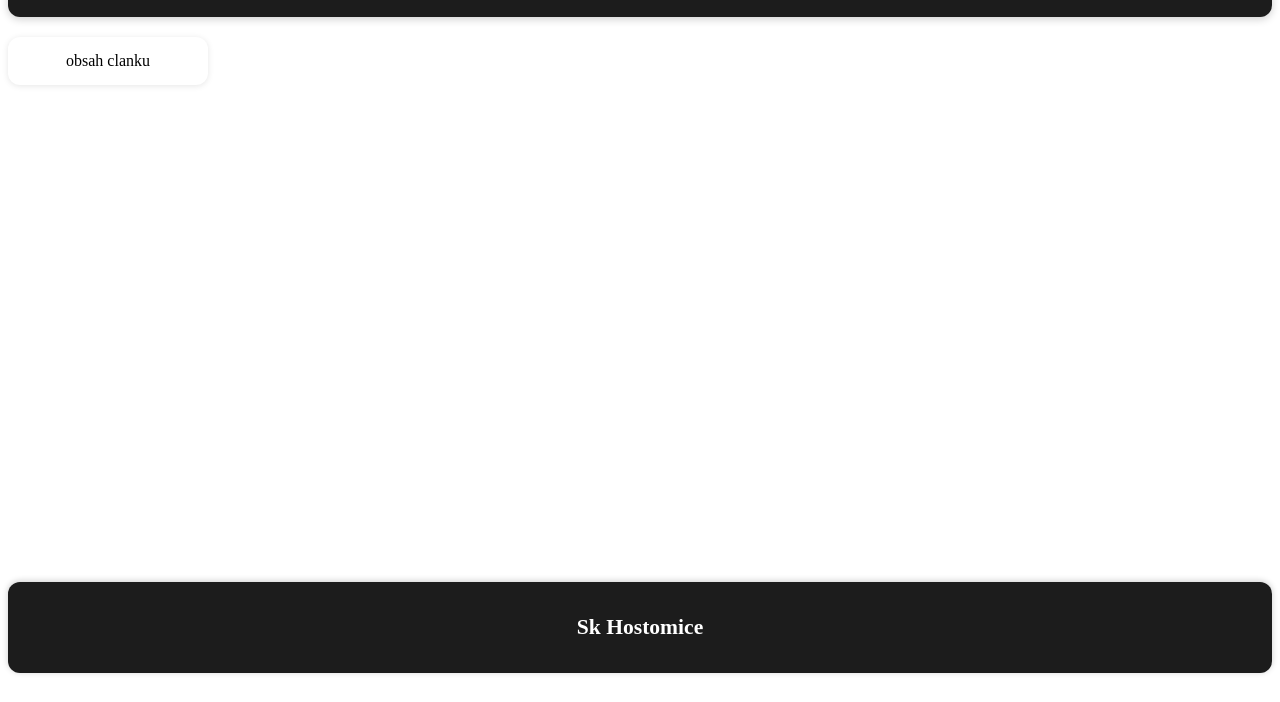
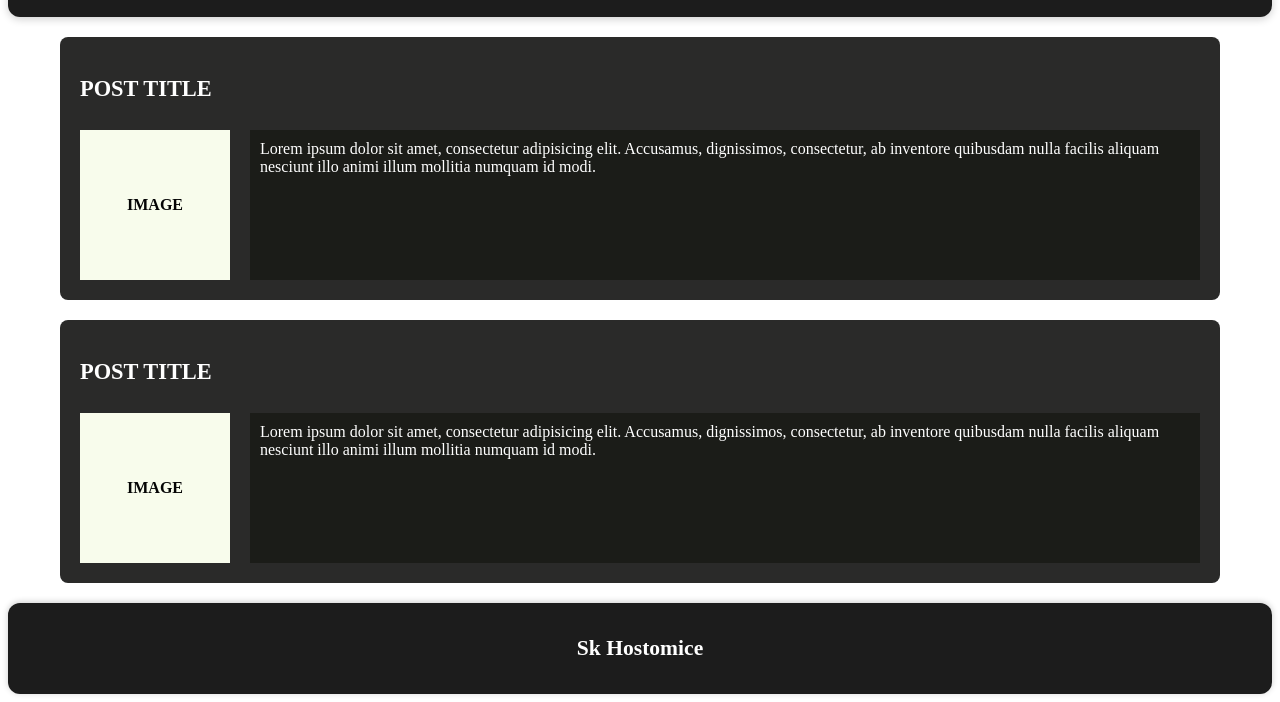
Before and after one commit to vodenkyss/WA_layout_stranky, a plain HTML site: page index2.html in a window 1280 px wide. Shown: the part 135-837 px from the top of the page. Before the commit the page ends 816 px from the top, so only its background shows below. Drawn offline with Linux system fonts and the light colour scheme.

Commit message:
final push

```diff
--- a/index2.html
+++ b/index2.html
@@ -1,11 +1,13 @@
 <!DOCTYPE html>
 <html lang="en">
+
 <head>
     <meta charset="UTF-8">
     <meta name="viewport" content="width=device-width, initial-scale=1.0">
     <title>Document</title>
     <link rel="stylesheet" href="styles2.css">
 </head>
+
 <body>
     <div class="container">
         <header class="header">
@@ -24,7 +26,30 @@
         <main>
 
             <article class="article">
-                obsah clanku
+                <div class="post">
+                    <h2 class="post-title">POST TITLE</h2>
+                    <div class="post-content">
+                        <div class="post-image">IMAGE</div>
+                        <div class="post-text">
+                            Lorem ipsum dolor sit amet, consectetur adipisicing elit. Accusamus, dignissimos,
+                            consectetur, ab inventore quibusdam nulla facilis aliquam nesciunt illo animi illum mollitia
+                            numquam id modi.
+                        </div>
+                    </div>
+                </div>
+
+                <div class="post">
+                    <h2 class="post-title">POST TITLE</h2>
+                    <div class="post-content">
+                        <div class="post-image">IMAGE</div>
+                        <div class="post-text">
+                            Lorem ipsum dolor sit amet, consectetur adipisicing elit. Accusamus, dignissimos,
+                            consectetur, ab inventore quibusdam nulla facilis aliquam nesciunt illo animi illum mollitia
+                            numquam id modi.
+                        </div>
+                    </div>
+                </div>
+
             </article>
 
 
@@ -43,4 +68,5 @@
     </div>
 
 </body>
+
 </html>
--- a/styles2.css
+++ b/styles2.css
@@ -1,16 +1,27 @@
+main{
+  grid-area: main;
+  width: 100%;
+  display: flex;
+  justify-content: center;
+}
+
+
+
+
 .logo img {
   width: 100px;
   height: 100px;
   border-radius: 50%;
 }
 
-.container{
+.container {
   display: grid;
   grid-template-areas:
     "header header"
-        "sidebar main"
+    "main main"
     "footer footer"
-        "article article";
+    "article article"
+    ;
   grid-template-columns: 200px 1fr;
   grid-template-rows: auto 1fr auto auto;
   min-height: 100vh;
@@ -18,7 +29,7 @@
 
 }
 
-.nav{
+.nav {
   background-color: #968e8e;
   padding: 10px;
   color: white;
@@ -28,7 +39,7 @@
 
 }
 
-.header{
+.header {
   grid-area: header;
   background-color: #1c1c1c;
   color: white;
@@ -37,40 +48,70 @@
   align-items: center;
   padding: 20px;
   border-radius: 12px;
-    box-shadow: 0 2px 8px rgba(0,0,0,0.2);
+  box-shadow: 0 2px 8px rgba(0, 0, 0, 0.2);
 }
 
-.article{
+.article {
   grid-area: article;
-    background-color: #ffffff;
-    padding: 15px;
-    gap: 15px;
-    border-radius: 12px;
-    box-shadow: 0 1px 6px rgba(0,0,0,0.1);
-    margin-top: 20px;
+  padding: 20px;
+  display: flex;
+  flex-direction: column;
+  gap: 20px;
   width: 100%;
   box-sizing: border-box;
+  align-items: stretch;
+  max-width: 1200px;
+}
 
+.post {
+  background-color: #2a2a29;
+  padding: 20px;
   display: flex;
   flex-direction: column;
+  gap: 10px;
+  width: 100%;
+  box-sizing: border-box;
+  border-radius: 8px;
+}
+
+.post-title {
+  color: white;
+  font-weight: bold;
+  font-size: 1.4em;
+}
+
+.post-content {
+  display: flex;
+  gap: 20px;
+}
+
+.post-image {
+  background-color: #f8fcec;
+  color: rgb(4, 4, 4);
+  font-weight: bold;
+  width: 150px;
+  height: 150px;
+  display: flex;
   align-items: center;
   justify-content: center;
+}
 
-    margin-top: 20px;
+.post-text {
+  background-color: #1b1c18;
+  color: white;
+  padding: 10px;
+  flex: 1;
+}
 
 
 
-
-}
-
-
-footer{
+footer {
   grid-area: footer;
   background-color: #1c1c1c;
   color: white;
   padding: 15px;
   text-align: center;
   border-radius: 12px;
-    box-shadow: 0 -1px 6px rgba(0,0,0,0.2);
+  box-shadow: 0 -1px 6px rgba(0, 0, 0, 0.2);
   font-size: 0.9rem;
 }
--- /dev/null
+++ b/styles3.css
@@ -0,0 +1,91 @@
+ * {
+            margin: 0;
+            padding: 0;
+            box-sizing: border-box;
+        }
+
+        body {
+            font-family: -apple-system, BlinkMacSystemFont, 'Segoe UI', Roboto, Oxygen, Ubuntu, Cantarell, sans-serif;
+            background-color: #f5f5f5;
+            padding: 20px;
+        }
+
+        .todo-container {
+            max-width: 500px;
+            margin: 0 auto;
+            background-color: white;
+            border-radius: 8px;
+            box-shadow: 0 2px 8px rgba(0, 0, 0, 0.1);
+            overflow: hidden;
+        }
+
+        .todo-item {
+            display: flex;
+            align-items: center;
+            padding: 20px;
+            border-bottom: 1px solid #e8e8e8;
+            cursor: pointer;
+            transition: background-color 0.2s;
+        }
+
+        .todo-item:hover {
+            background-color: #fafafa;
+        }
+
+        .todo-item:last-child {
+            border-bottom: none;
+        }
+
+        .priority-dot {
+            width: 12px;
+            height: 12px;
+            border-radius: 50%;
+            margin-right: 16px;
+            flex-shrink: 0;
+        }
+
+        .priority-high {
+            background-color: #e74c3c;
+        }
+
+        .priority-medium {
+            background-color: #f39c12;
+        }
+
+        .priority-low {
+            background-color: #95c96c;
+        }
+
+        .todo-content {
+            flex: 1;
+        }
+
+        .todo-title {
+            font-size: 20px;
+            color: #333;
+            margin-bottom: 4px;
+            font-weight: 400;
+        }
+
+        .todo-date {
+            font-size: 14px;
+            color: #999;
+        }
+
+        .overdue {
+            color: #e74c3c;
+            font-style: italic;
+        }
+
+        .today {
+            font-style: italic;
+        }
+
+        .checkbox {
+            width: 20px;
+            height: 20px;
+            border: 2px solid #ddd;
+            border-radius: 3px;
+            cursor: pointer;
+            flex-shrink: 0;
+        }
```
Also changed, not shown: index3.html (added, +67 -0 lines). Lines whose indentation alone changed are shown as unchanged.
